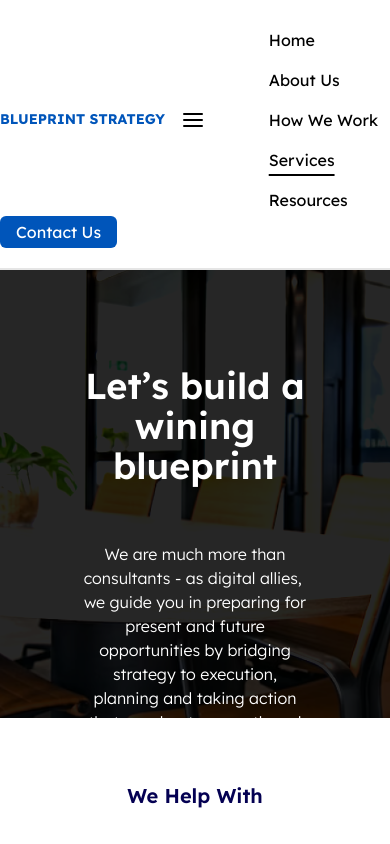
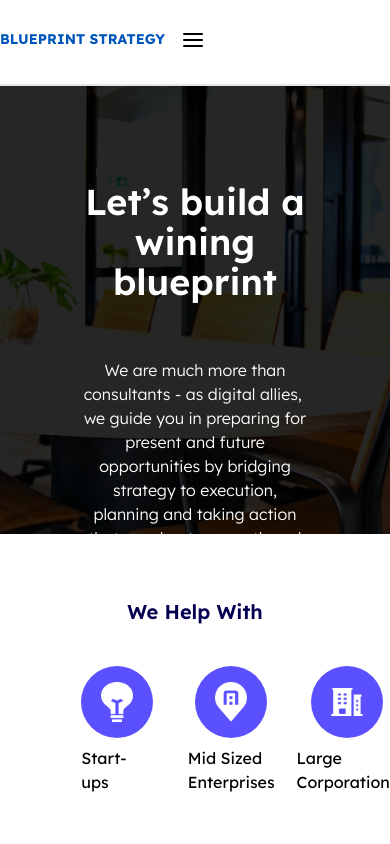
Before and after one commit to EdgarAmpiire/blueprints-web, a React (Create React App) app: page /services in a window 390 px wide. Shown: the top 844 px of the page. Built offline with nearby package versions, Linux system fonts and the light colour scheme; what tw-elements would draw is missing.

Commit message:
responsiveness

```diff
--- a/src/components/layout/components/Navbar.jsx
+++ b/src/components/layout/components/Navbar.jsx
@@ -35,7 +35,7 @@ function classNames(...classes) {
               </Link>
             </a>
 
-            <div className="flex md:hidden cursor-pointer dropdown relative">
+            <div className="flex lg:hidden cursor-pointer dropdown relative">
               <Menu as="div" className="relative inline-block text-left">
                 <div>
                   <Menu.Button className="inline-flex w-full justify-center  bg-white px-4 py-2 text-sm font-medium ">
@@ -92,7 +92,7 @@ function classNames(...classes) {
           </div>
 
           <div
-            className="flex flex-grow items-center w-12/12 md:w-7/12"
+            className="lg:flex flex-grow items-center w-12/12 md:w-7/12 hidden"
             id="example-navbar-warning"
           >
             <ul className="flex flex-col md:flex-row list-none ml-auto md:ml-0 md:w-fit ">
@@ -171,7 +171,7 @@ function classNames(...classes) {
           </div>
 
           <div
-            className="lg:flex flex-grow items-center md:w-fit"
+            className="lg:flex flex-grow items-center md:w-fit hidden"
             id="example-navbar-warning"
           >
             <ul className="flex flex-col md:flex-row list-none ml-auto md:ml-0 ">
```
